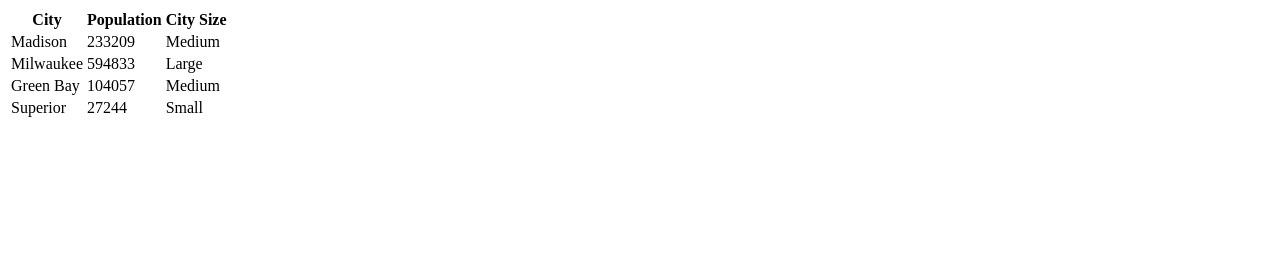
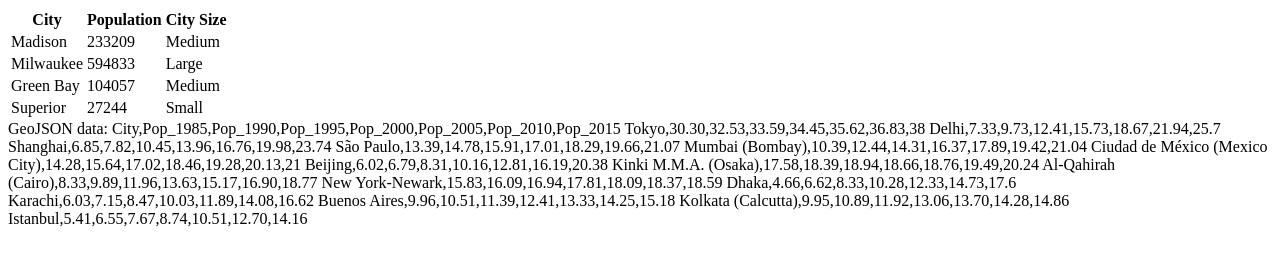
Before and after one commit to chaight455-2/unit-1-master, a plain HTML site: page boilerplate/index.html in a window 1280 px wide. Drawn offline with Linux system fonts and the light colour scheme.

Commit message:
Week 4 Activity Completed

```diff
--- a/boilerplate/index.html
+++ b/boilerplate/index.html
@@ -23,6 +23,9 @@
             addTable(cityPop);
             addColumns(cityPop);
             addEvents();
+            debugAjax();
         </script>
+
+        <div id="mydiv"></div>
     </body>
 </html>
--- a/boilerplate/js/main_with_debug.js
+++ b/boilerplate/js/main_with_debug.js
@@ -97,3 +97,19 @@
 	// This event alerts the user when they click the table
 	document.querySelector("table").addEventListener("click", clickme)
 }
+
+function debugAjax(){
+
+	fetch("data/MegaCities.csv")
+		.then(function(response){
+			return response.text();
+		})
+		.then(function(text){
+			console.log(text);
+            debugCallback(text);
+        })
+};
+
+function debugCallback(text){
+	document.querySelector("#mydiv").insertAdjacentHTML('beforeend', 'GeoJSON data: ' + text)
+};
```
Also changed, not shown: boilerplate/data/MegaCities.csv (renamed from Chapter03/MegaCities.csv), 1 other file.
